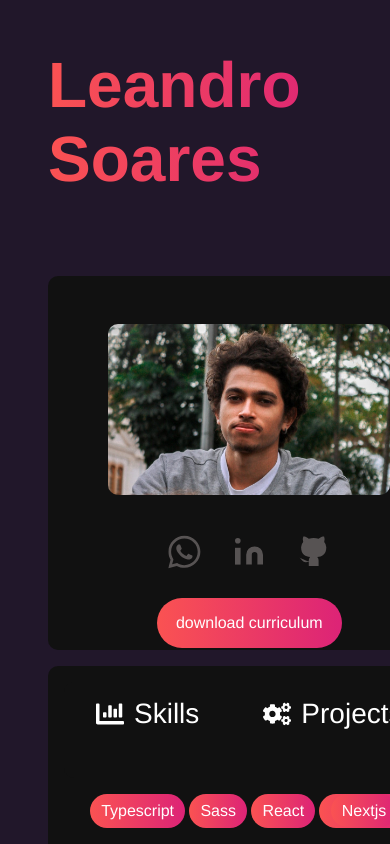
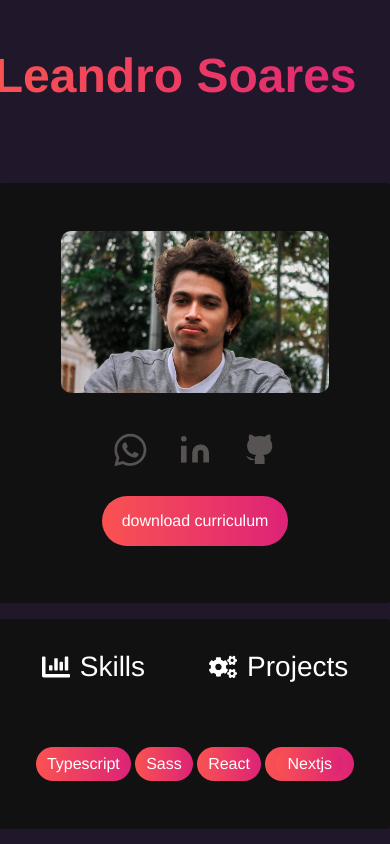
Before and after one commit to Leandro-pixel/React-Portfolio, a React (Vite) app: page / in a window 390 px wide. Shown: the top 844 px of the page. Built offline with nearby package versions, Linux system fonts and the light colour scheme.

Commit message:
feat: media query fixed

```diff
--- a/src/main.tsx
+++ b/src/main.tsx
@@ -12,8 +12,11 @@ import "./styles/main.sass";
 ReactDOM.createRoot(document.getElementById('root')!).render(
   <React.StrictMode>
     <ContextProvider>
+      <div className="appWrapper">
       <App />
       <Footer/>
+      </div>
+
     </ContextProvider>
   </React.StrictMode>,
 )
--- a/src/styles/components/app.sass
+++ b/src/styles/components/app.sass
@@ -23,6 +23,10 @@
         -webkit-text-fill-color: transparent
         @include mixins.sm
             font-size: 4rem
+        @include mixins.xs
+            font-size: 3rem
+
+
 
 
 
--- a/src/styles/components/profile.sass
+++ b/src/styles/components/profile.sass
@@ -76,6 +76,8 @@ img
     max-width: 70%
     border-radius: variable.$container-border-radius
     top: -3rem
+    @include mixins.xs
+        max-height: 50%
 
     .icons
         display: flex
--- a/src/styles/main.sass
+++ b/src/styles/main.sass
@@ -15,3 +15,8 @@ a, svg
 
 h1
     color: variable.$text-color
+
+.appWrapper
+    display: flex
+    flex-direction: column
+    align-items: center
--- a/src/styles/mixins.sass
+++ b/src/styles/mixins.sass
@@ -9,7 +9,7 @@
     cursor: pointer
 
 @mixin xs
-    @media (min-width: 0px)
+    @media (min-width: 0px) and (max-width: 580px)
         @content
 
 
--- a/src/styles/root.sass
+++ b/src/styles/root.sass
@@ -1,5 +1,5 @@
 
-@media (min-width:768px) and (max-width: 1024px)
+@media (min-width:400px) and (max-width: 1024px)
     #root
         flex-direction: column
         align-items: center
```
